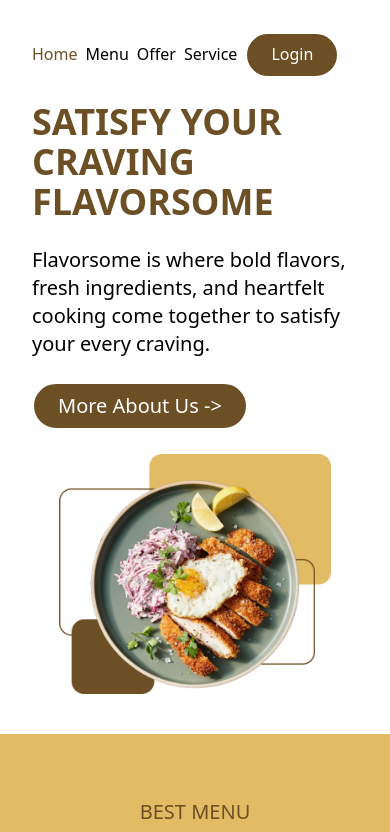
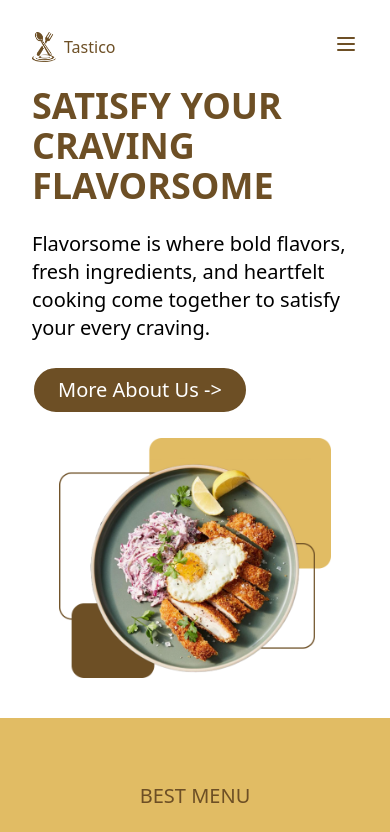
Before and after one commit to ElloRabyndra/tastico, a React (Vite) app: page / in a window 390 px wide. Shown: the top 832 px of the page. Built offline with nearby package versions, Linux system fonts and the light colour scheme.

Commit message:
feat: update responsive for navbar

```diff
--- a/src/Components/Nav.jsx
+++ b/src/Components/Nav.jsx
@@ -1,14 +1,33 @@
 import React from "react";
+import { useState } from "react";
 import { NavLink } from "react-router";
 
 export default function Nav() {
+  const [isOpen, setIsOpen] = useState(false);
+
   return (
-    <nav id="nav" className="flex items-center justify-start sm:justify-center md:justify-between xl:text-xl lg:text-lg">
-      <div className="hidden md:flex items-center justify-between lg:gap-6 gap-2">
+    <nav id="nav" className="flex items-center justify-between xl:text-xl lg:text-lg">
+      {/* Logo Tastico */}
+      <div className="flex items-center justify-between lg:gap-6 gap-2">
         <img src="img/logo.png" alt="" className="lg:w-10 w-6" />
         <h1 className="text-[#6D4F25] font-medium">Tastico</h1>
       </div>
-      <ul className="flex lg:gap-6 gap-2 py-8 text-black items-center justify-end *:after:content-[''] *:after:block *:after:border *:after:border-[#6D4F25] *:after:scale-x-0 *:after:transition-all *:after:duration-300">
+
+      {/* Hamburger */}
+      <div className="py-8">
+        <button
+          onClick={() => setIsOpen(true)}
+          className="sm:hidden text-[#6D4F25]"
+        >
+          <svg className="w-6 h-6" fill="none" stroke="currentColor" viewBox="0 0 24 24">
+            <path strokeLinecap="round" strokeLinejoin="round" strokeWidth={2} d="M4 6h16M4 12h16M4 18h16" />
+          </svg>
+        </button>
+      </div>
+
+
+      {/* Desktop Navigation */}
+      <ul className="hidden sm:flex lg:gap-6 gap-2 py-8 text-black items-center justify-end *:after:content-[''] *:after:block *:after:border *:after:border-[#6D4F25] *:after:scale-x-0 *:after:transition-all *:after:duration-300">
         <li className="hover:text-[#6D4F25] hover:after:scale-x-105 cursor-pointer">
           <NavLink to={"/"} className={({ isActive, isPending }) => (isPending ? "pending" : isActive ? "text-[#6D4F25]" : "")}>
             Home
@@ -35,6 +54,51 @@ export default function Nav() {
           </NavLink>
         </li>
       </ul>
+
+      {/* Mobile Navigation */}
+      {isOpen && (
+        <>
+          <div className="fixed inset-0 bg-black/50 z-40 lg:hidden" onClick={() => setIsOpen(false)} />
+          <div className="fixed inset-y-0 right-0 w-64 bg-white z-50 p-6 shadow-lg">
+            <button
+              onClick={() => setIsOpen(false)}
+              className="mb-8 text-[#6D4F25]"
+            >
+              <svg className="w-6 h-6" fill="none" stroke="currentColor" viewBox="0 0 24 24">
+                <path strokeLinecap="round" strokeLinejoin="round" strokeWidth={2} d="M6 18L18 6M6 6l12 12" />
+              </svg>
+            </button>
+
+            <ul className="flex flex-col gap-6">
+              <li className="hover:text-[#6D4F25] hover:after:scale-x-105 cursor-pointer">
+                <NavLink to={"/"} className={({ isActive, isPending }) => (isPending ? "pending" : isActive ? "text-[#6D4F25]" : "")}>
+                  Home
+                </NavLink>
+              </li>
+              <li className="hover:text-[#6D4F25] hover:after:scale-x-105 cursor-pointer">
+                <NavLink to={"/menu"} className={({ isActive, isPending }) => (isPending ? "pending" : isActive ? "text-[#6D4F25]" : "")}>
+                  Menu
+                </NavLink>
+              </li>
+              <li className="hover:text-[#6D4F25] hover:after:scale-x-105 cursor-pointer">
+                <NavLink to={"/offer"} className={({ isActive, isPending }) => (isPending ? "pending" : isActive ? "text-[#6D4F25]" : "")}>
+                  Offer
+                </NavLink>
+              </li>
+              <li className="hover:text-[#6D4F25] hover:after:scale-x-105 cursor-pointer">
+                <NavLink to={"/service"} className={({ isActive, isPending }) => (isPending ? "pending" : isActive ? "text-[#6D4F25]" : "")}>
+                  Service
+                </NavLink>
+              </li>
+              <li className="hover:text-black hover:bg-transparent hover:border-2 hover:border-[#6D4F25] bg-[#6D4F25] lg:px-12 px-6 border-2 py-2 rounded-full cursor-pointer text-white text-center">
+                <NavLink to={"/cart"} className={({ isActive, isPending }) => (isPending ? "pending" : isActive ? "" : "")}>
+                  Login
+                </NavLink>
+              </li>
+            </ul>
+          </div>
+        </>
+      )}
     </nav>
   );
 }
```
